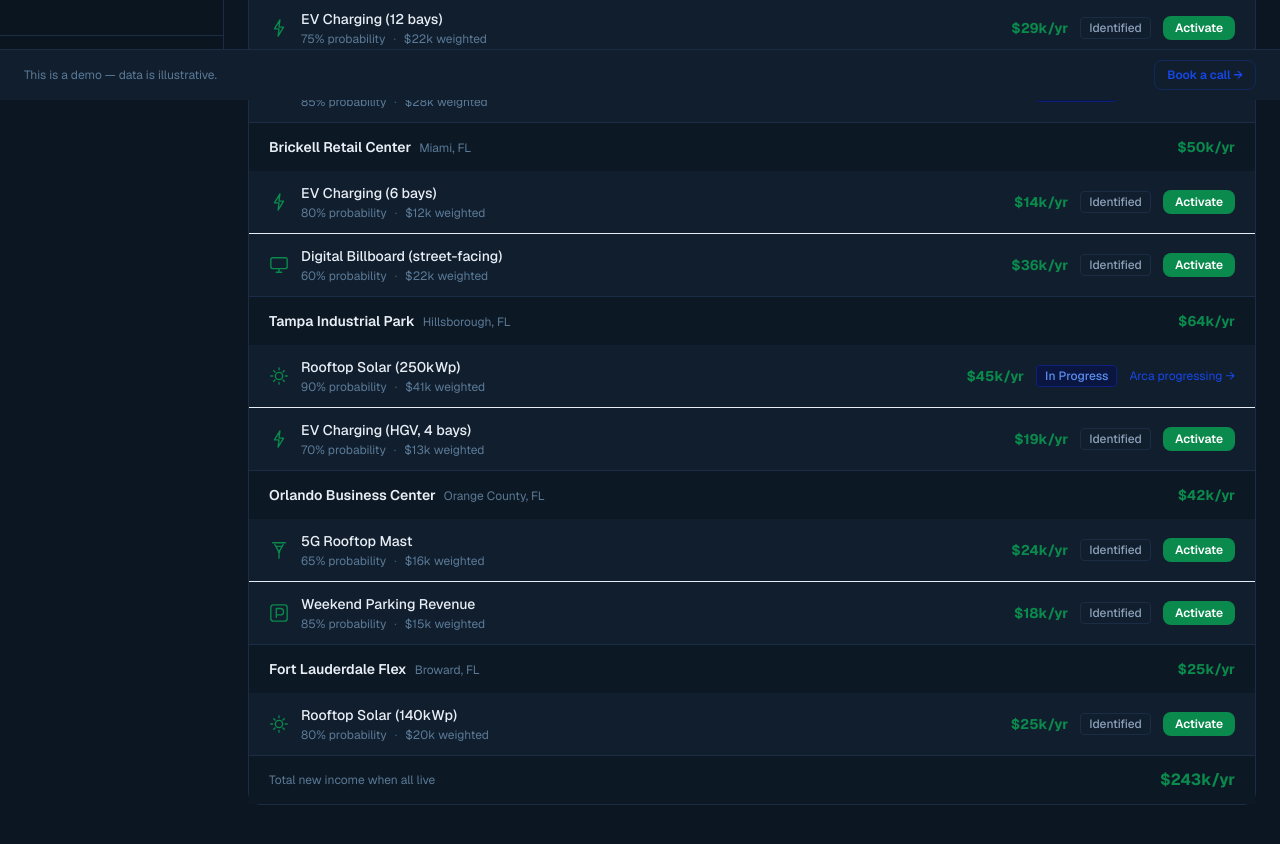
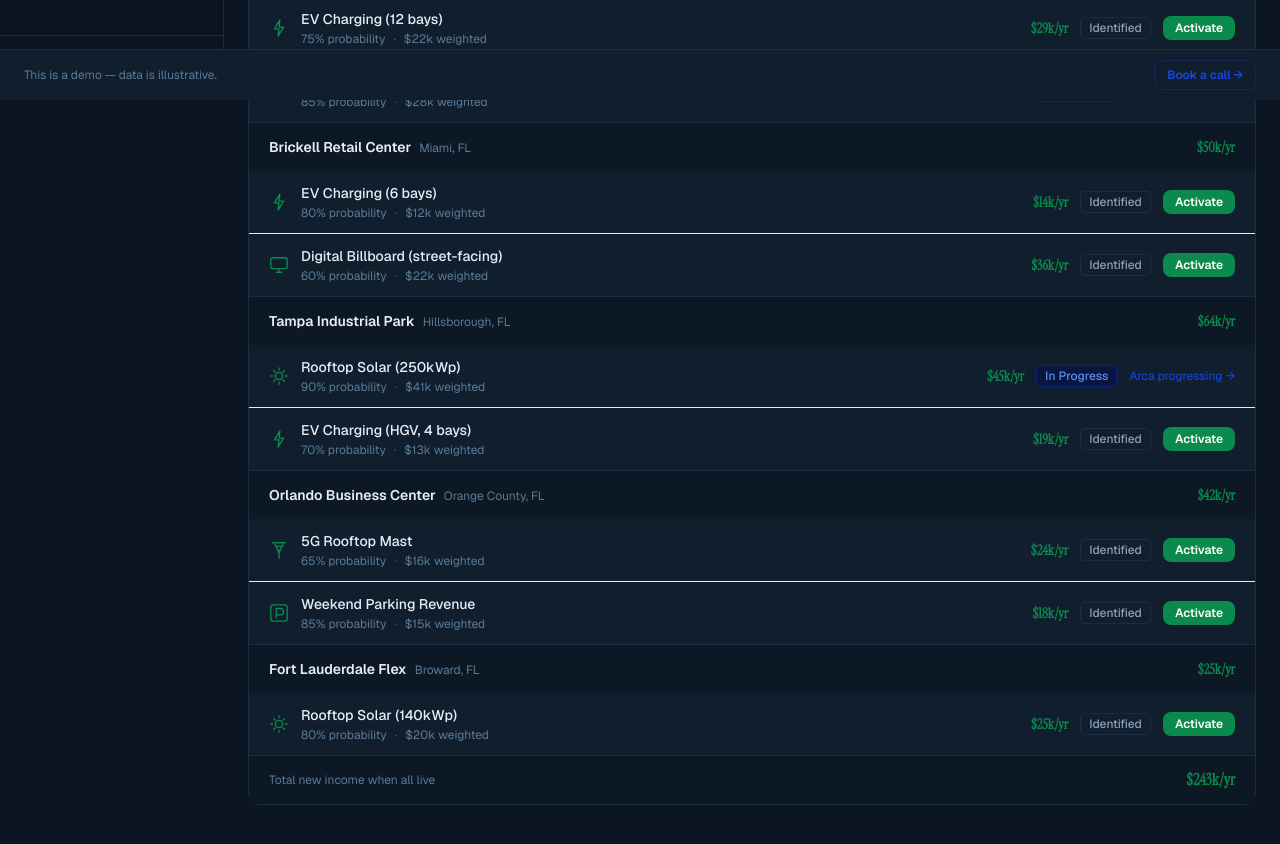
Before and after one commit to REAIAN18/propra-app, a Next.js app: page /income in a window 1280 px wide. Shown: the part 700-1544 px from the top of the page. Built offline with nearby package versions, Linux system fonts and the light colour scheme; no server answers.

Commit message:
feat(ux): instrument serif on compliance fine exposure + income figures
- Compliance: fine exposure per asset and per certificate now use Instrument Serif
- Income: asset total, per-opportunity amount, and grand total all use Instrument Serif

Co-Authored-By: Paperclip <noreply@paperclip.ing>

```diff
--- a/src/app/compliance/page.tsx
+++ b/src/app/compliance/page.tsx
@@ -138,7 +138,7 @@ export default function CompliancePage() {
                     <div key={asset.id}>
                       <div className="flex items-center justify-between mb-1.5">
                         <span className="text-xs" style={{ color: "#8ba0b8" }}>{asset.name}</span>
-                        <span className="text-sm font-semibold" style={{ color: "#f06040" }}>{fmt(exposure, sym)}</span>
+                        <span className="text-sm font-semibold" style={{ color: "#f06040", fontFamily: "var(--font-instrument-serif), 'Instrument Serif', Georgia, serif" }}>{fmt(exposure, sym)}</span>
                       </div>
                       <div className="h-1.5 rounded-full" style={{ backgroundColor: "#1a2d45" }}>
                         <div className="h-full rounded-full transition-all duration-500" style={{ width: `${pct}%`, backgroundColor: "#f06040" }} />
@@ -189,7 +189,7 @@ export default function CompliancePage() {
                       {item.fineExposure > 0 && !isRenewed && (
                         <div className="text-right hidden sm:block">
                           <div className="text-xs" style={{ color: "#5a7a96" }}>Fine risk</div>
-                          <div className="text-sm font-semibold" style={{ color: "#f06040" }}>{fmt(item.fineExposure, sym)}</div>
+                          <div className="text-sm font-semibold" style={{ color: "#f06040", fontFamily: "var(--font-instrument-serif), 'Instrument Serif', Georgia, serif" }}>{fmt(item.fineExposure, sym)}</div>
                         </div>
                       )}
                       {isRenewed ? (
--- a/src/app/income/page.tsx
+++ b/src/app/income/page.tsx
@@ -195,7 +195,7 @@ export default function IncomePage() {
                         <Link href={`/assets/${asset.id}`} className="text-sm font-semibold hover:underline underline-offset-2" style={{ color: "#e8eef5" }}>{asset.name}</Link>
                         <span className="text-xs ml-2" style={{ color: "#5a7a96" }}>{asset.location}</span>
                       </div>
-                      <span className="text-sm font-bold" style={{ color: "#0A8A4C" }}>{fmt(assetTotal, sym)}/yr</span>
+                      <span className="text-sm font-bold" style={{ color: "#0A8A4C", fontFamily: "var(--font-instrument-serif), 'Instrument Serif', Georgia, serif" }}>{fmt(assetTotal, sym)}/yr</span>
                     </div>
                     <div className="divide-y" style={{ borderColor: "#1a2d45" }}>
                       {asset.additionalIncomeOpportunities.map((opp) => {
@@ -217,7 +217,7 @@ export default function IncomePage() {
                             </div>
                             <div className="flex items-center gap-3 shrink-0 ml-3">
                               <div className="text-right hidden sm:block">
-                                <div className="text-sm font-bold" style={{ color: "#0A8A4C" }}>{fmt(opp.annualIncome, sym)}/yr</div>
+                                <div className="text-sm font-bold" style={{ color: "#0A8A4C", fontFamily: "var(--font-instrument-serif), 'Instrument Serif', Georgia, serif" }}>{fmt(opp.annualIncome, sym)}/yr</div>
                               </div>
                               <Badge variant={cfg.variant}>{cfg.label}</Badge>
                               {currentStatus === "identified" && (
@@ -246,7 +246,7 @@ export default function IncomePage() {
             </div>
             <div className="px-5 py-3 flex items-center justify-between" style={{ borderTop: "1px solid #1a2d45", backgroundColor: "#0d1825" }}>
               <span className="text-xs" style={{ color: "#5a7a96" }}>Total new income when all live</span>
-              <span className="text-base font-bold" style={{ color: "#0A8A4C" }}>{fmt(totalIdentified, sym)}/yr</span>
+              <span className="text-base font-bold" style={{ color: "#0A8A4C", fontFamily: "var(--font-instrument-serif), 'Instrument Serif', Georgia, serif" }}>{fmt(totalIdentified, sym)}/yr</span>
             </div>
           </div>
         )}
```
